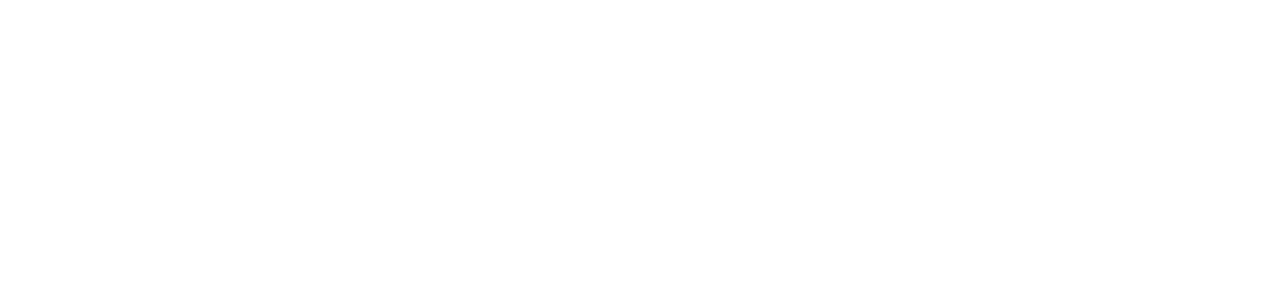
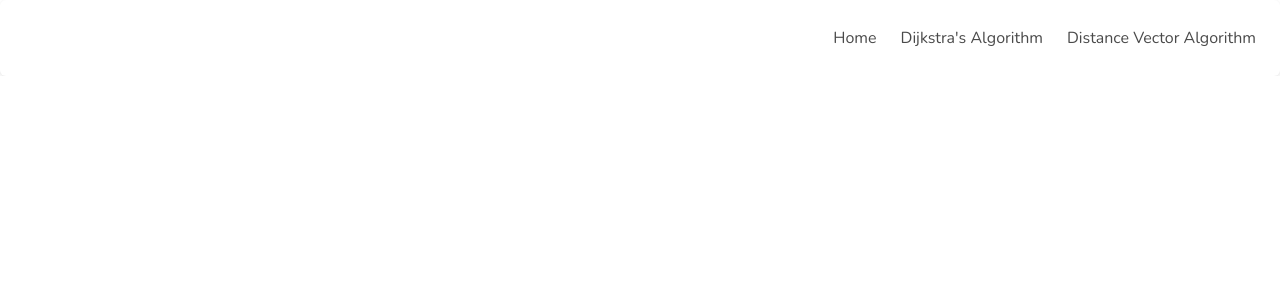
Before and after one commit to Mwpereira/Routing-Algorithms-Visualizer, a React (Create React App) app: page / in a window 1280 px wide. Shown: the top 300 px of the page. Built offline with nearby package versions, Linux system fonts and the light colour scheme; the HTML template or start-up script is replaced by a standard one.

Commit message:
adding required packages, adding components and views, adding css, adding routing

```diff
--- a/src/App.js
+++ b/src/App.js
@@ -1,7 +1,27 @@
+import 'bulma/css/bulma.min.css';
+import { BrowserRouter, Navigate, Route, Routes } from 'react-router-dom';
+import Home from "./views/home";
+import {DIJKSTRAS_ALGORITHM_ROUTE, DISTANCE_VECTOR_ALGORITHM_ROUTE, HOME_ROUTE} from "./constants/routes";
+import DijkstrasAlgorithm from "./views/dijkstras-algorithm";
+import DistanceVectorAlgorithm from "./views/distance-vector-algorithm";
+import {DIJKSTRAS_ALGORITHM_PAGE, DISTANCE_VECTOR_ALGORITHM_PAGE} from "./constants/pages";
+import {ScrollToTop} from "./utilities/scroll-top-top";
+import Default from "./layouts/default";
+
 function App() {
   return (
-    <div className="App">
-    </div>
+      <BrowserRouter>
+        <ScrollToTop>
+            <Routes>
+                <Route element={<Navigate to={HOME_ROUTE} />} path="*" />
+                <Route element={<Default />} path={HOME_ROUTE}>
+                    <Route element={<Home />} path={HOME_ROUTE} />
+                    <Route element={<DijkstrasAlgorithm />} path={DIJKSTRAS_ALGORITHM_ROUTE} />
+                    <Route element={<DistanceVectorAlgorithm />} path={DISTANCE_VECTOR_ALGORITHM_ROUTE} />
+                </Route>
+            </Routes>
+        </ScrollToTop>
+      </BrowserRouter>
   );
 }
 
--- a/src/components/navbar.js
+++ b/src/components/navbar.js
@@ -0,0 +1,35 @@
+import {DIJKSTRAS_ALGORITHM_PAGE, DISTANCE_VECTOR_ALGORITHM_PAGE} from "../constants/pages";
+import {DIJKSTRAS_ALGORITHM_ROUTE, DISTANCE_VECTOR_ALGORITHM_ROUTE, HOME_ROUTE} from "../constants/routes";
+import {Link} from "react-router-dom";
+
+function Navbar() {
+    return (
+        <>
+            <nav aria-label="main navigation" className="navbar box p-3 pb-0 mb-0" id="navbar" role="navigation">
+                <div className="navbar-brand">
+                    <Link to={HOME_ROUTE} rel="noopener noreferrer">
+                        <figure>
+                            {/*<img alt="Busy Bits Logo" src={Logo} width="200"/>*/}
+                        </figure>
+                    </Link>
+
+                    <a aria-expanded="false" aria-label="menu" className="navbar-burger" data-target="navbarBasicExample"
+                       role="button">
+                        <span aria-hidden="true"></span>
+                        <span aria-hidden="true"></span>
+                        <span aria-hidden="true"></span>
+                    </a>
+                </div>
+                <div className="navbar-menu" id="navbarMenu">
+                    <div className="navbar-end">
+                        <Link className="navbar-item" to={HOME_ROUTE}>Home</Link>
+                        <Link className="navbar-item" to={DIJKSTRAS_ALGORITHM_ROUTE}>{DIJKSTRAS_ALGORITHM_PAGE}</Link>
+                        <Link className="navbar-item" to={DISTANCE_VECTOR_ALGORITHM_ROUTE}>{DISTANCE_VECTOR_ALGORITHM_PAGE}</Link>
+                    </div>
+                </div>
+            </nav>
+        </>
+    )
+}
+
+export default Navbar;
--- a/src/constants/pages.js
+++ b/src/constants/pages.js
@@ -0,0 +1,3 @@
+export const HOME_PAGE = 'Home';
+export const DIJKSTRAS_ALGORITHM_PAGE = "Dijkstra's Algorithm";
+export const DISTANCE_VECTOR_ALGORITHM_PAGE = 'Distance Vector Algorithm';
--- a/src/constants/routes.js
+++ b/src/constants/routes.js
@@ -0,0 +1,3 @@
+export const HOME_ROUTE = '/';
+export const DIJKSTRAS_ALGORITHM_ROUTE = '/dijkstras-algorithm';
+export const DISTANCE_VECTOR_ALGORITHM_ROUTE = '/distance-vector-algorithm';
--- /dev/null
+++ b/src/layouts/default.js
@@ -0,0 +1,19 @@
+import {Outlet} from 'react-router-dom'
+import Navbar from "../components/navbar";
+
+function Default() {
+    return (
+        <>
+            <div className={'is-flex is-flex-direction-column'}>
+                <div>
+                    <Navbar/>
+                </div>
+                <div className={'is-fullwidth px-8 pt-8 pb-20'}>
+                    <Outlet/>
+                </div>
+            </div>
+        </>
+    )
+}
+
+export default Default
--- /dev/null
+++ b/src/utilities/scroll-top-top.js
@@ -0,0 +1,12 @@
+import { useLayoutEffect } from 'react'
+import { useLocation } from 'react-router-dom'
+
+export const ScrollToTop = ({ children }) => {
+    const location = useLocation()
+
+    useLayoutEffect(() => {
+        window.scrollTo(0, 0)
+    }, [location.pathname])
+
+    return children
+}
--- /dev/null
+++ b/src/utilities/website.js
@@ -0,0 +1,3 @@
+export const setWindowTitle = (page) => {
+    document.title = `${page} - Busy Bits`
+}
--- a/src/views/dijkstras-algorithm.js
+++ b/src/views/dijkstras-algorithm.js
@@ -0,0 +1,16 @@
+import {useEffect} from "react";
+import {setWindowTitle} from "../utilities/website";
+import {DIJKSTRAS_ALGORITHM_PAGE} from "../constants/pages";
+
+function DijkstrasAlgorithm() {
+    useEffect(() => {
+        setWindowTitle(DIJKSTRAS_ALGORITHM_PAGE)
+    });
+
+    return (
+        <>
+        </>
+    )
+}
+
+export default DijkstrasAlgorithm;
--- a/src/views/distance-vector-algorithm.js
+++ b/src/views/distance-vector-algorithm.js
@@ -0,0 +1,16 @@
+import {useEffect} from "react";
+import {setWindowTitle} from "../utilities/website";
+import {DISTANCE_VECTOR_ALGORITHM_PAGE} from "../constants/pages";
+
+function DistanceVectorAlgorithm() {
+    useEffect(() => {
+        setWindowTitle(DISTANCE_VECTOR_ALGORITHM_PAGE)
+    });
+
+    return (
+        <>
+        </>
+    )
+}
+
+export default DistanceVectorAlgorithm;
--- /dev/null
+++ b/src/views/home.js
@@ -0,0 +1,16 @@
+import {useEffect} from "react";
+import {setWindowTitle} from "../utilities/website";
+import {HOME_PAGE} from "../constants/pages";
+
+function Home() {
+    useEffect(() => {
+        setWindowTitle(HOME_PAGE)
+    });
+
+    return (
+        <>
+        </>
+    )
+}
+
+export default Home;
```
Also changed, not shown: package.json (+14 -1 lines), src/store/index.js (added, +25 -0 lines), 1 other file (tests, documents, lock files or other folders).
